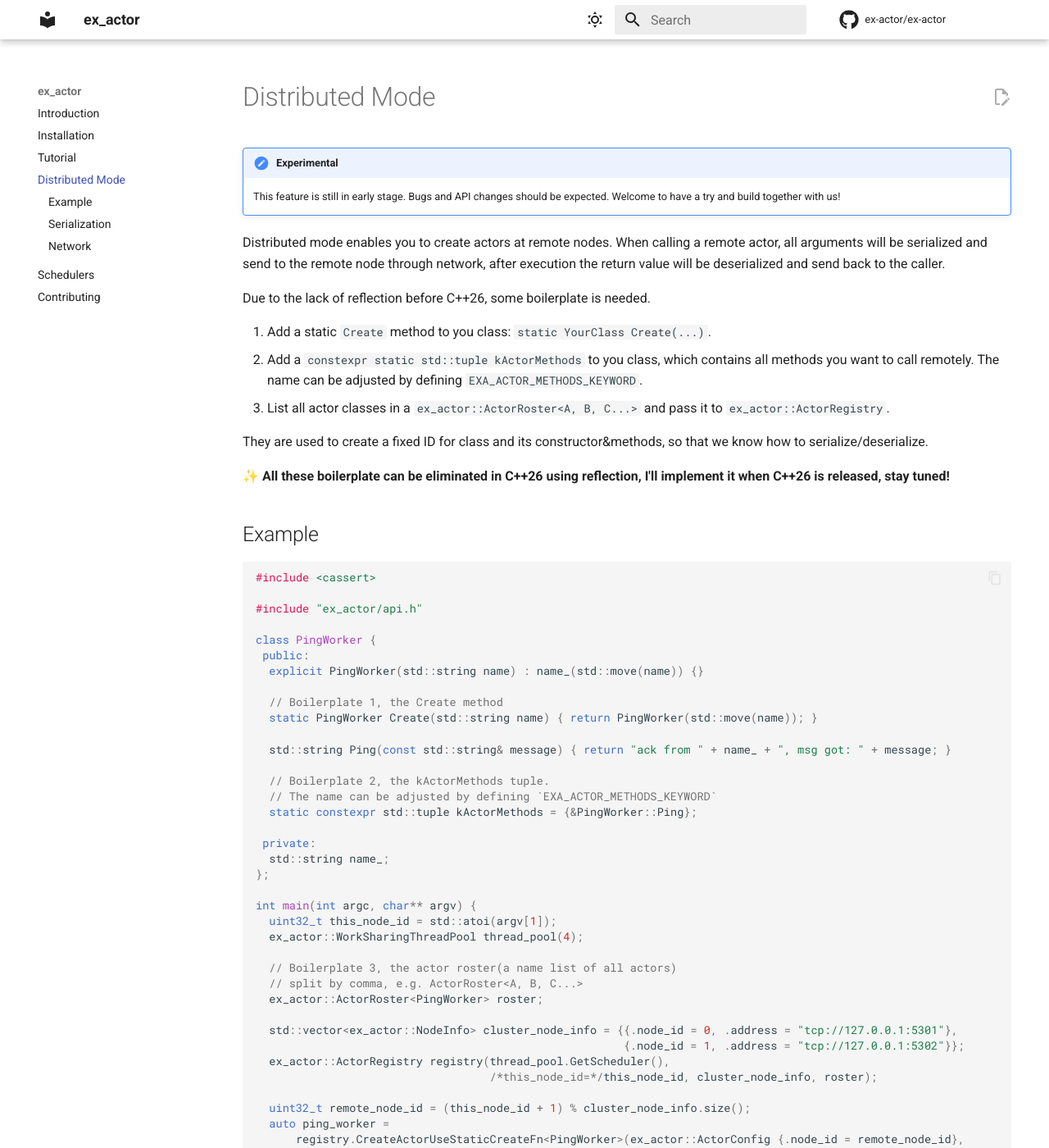
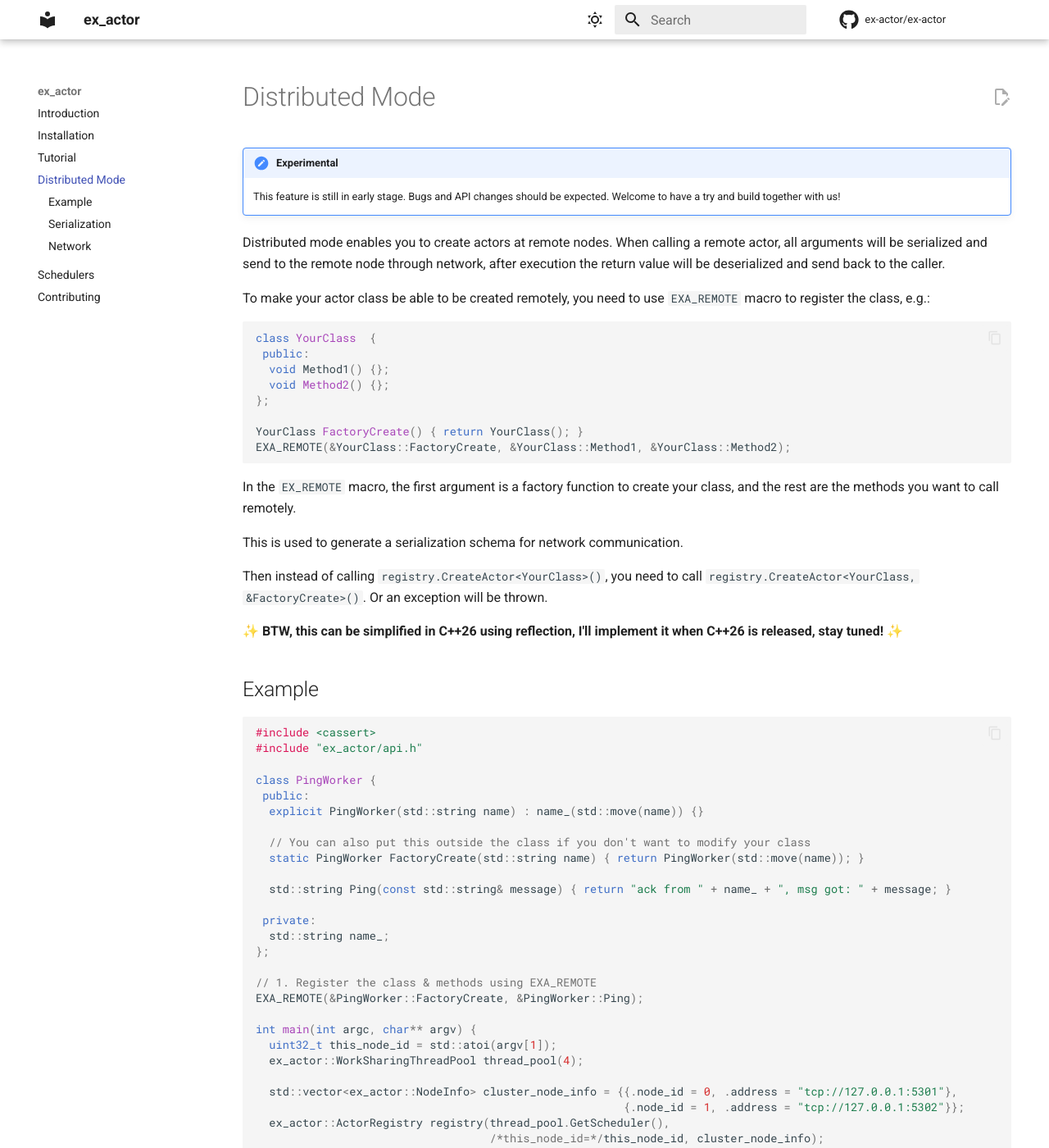
Before and after one commit to ex-actor/ex-actor, an MkDocs documentation site: the page built from docs/contents/distributed_mode.md, in a window 1280 px wide and 1400 px high. Shown: the whole window at 82% size. Built offline with MkDocs 1.6.1 and Material for MkDocs 9.7.7, drawn with Linux system fonts in a browser that asks for light colours; comment, search, counter and statistics services are not loaded; some of the changed text lies outside the part shown.

````diff
--- a/docs/contents/distributed_mode.md
+++ b/docs/contents/distributed_mode.md
@@ -9,59 +9,65 @@ Distributed mode enables you to create actors at remote nodes. When calling a re
 serialized and send to the remote node through network, after execution the return value will be deserialized and send
 back to the caller.
 
-Due to the lack of reflection before C++26, some boilerplate is needed.
+To make your actor class be able to be created remotely, you need to use `EXA_REMOTE` macro to register the class, e.g.:
 
-1. Add a static `Create` method to you class: `static YourClass Create(...)`.
-2. Add a `constexpr static std::tuple kActorMethods` to you class, which contains all methods you want to call remotely.
-The name can be adjusted by defining `EXA_ACTOR_METHODS_KEYWORD`.
-3. List all actor classes in a `ex_actor::ActorRoster<A, B, C...>` and pass it to `ex_actor::ActorRegistry`.
+```cpp
+class YourClass  {
+ public:
+  void Method1() {};
+  void Method2() {};
+};
 
-They are used to create a fixed ID for class and its constructor&methods, so that we know how to serialize/deserialize.
+YourClass FactoryCreate() { return YourClass(); }
+EXA_REMOTE(&YourClass::FactoryCreate, &YourClass::Method1, &YourClass::Method2);
+```
 
-**✨ All these boilerplate can be eliminated in C++26 using reflection, I'll implement it when C++26 is released, stay tuned!**
+In the `EX_REMOTE` macro, the first argument is a factory function to create your class, and the rest are the methods you want to call remotely.
+
+This is used to generate a serialization schema for network communication.
+
+Then instead of calling `registry.CreateActor<YourClass>()`, you need to call `registry.CreateActor<YourClass, &FactoryCreate>()`. Or an exception will be thrown.
+
+✨ **BTW, this can be simplified in C++26 using reflection, I'll implement it when C++26 is released, stay tuned!** ✨
 
 ## Example
 
 <!-- doc test start, wrapper_script: test/multi_process_test.sh -->
 ```cpp
 #include <cassert>
-
 #include "ex_actor/api.h"
 
 class PingWorker {
  public:
   explicit PingWorker(std::string name) : name_(std::move(name)) {}
 
-  // Boilerplate 1, the Create method
-  static PingWorker Create(std::string name) { return PingWorker(std::move(name)); }
+  // You can also put this outside the class if you don't want to modify your class
+  static PingWorker FactoryCreate(std::string name) { return PingWorker(std::move(name)); }
 
   std::string Ping(const std::string& message) { return "ack from " + name_ + ", msg got: " + message; }
-
-  // Boilerplate 2, the kActorMethods tuple.
-  // The name can be adjusted by defining `EXA_ACTOR_METHODS_KEYWORD`
-  static constexpr std::tuple kActorMethods = {&PingWorker::Ping};
 
  private:
   std::string name_;
 };
 
+// 1. Register the class & methods using EXA_REMOTE
+EXA_REMOTE(&PingWorker::FactoryCreate, &PingWorker::Ping);
+
 int main(int argc, char** argv) {
   uint32_t this_node_id = std::atoi(argv[1]);
   ex_actor::WorkSharingThreadPool thread_pool(4);
 
-  // Boilerplate 3, the actor roster(a name list of all actors)
-  // split by comma, e.g. ActorRoster<A, B, C...>
-  ex_actor::ActorRoster<PingWorker> roster;
-
   std::vector<ex_actor::NodeInfo> cluster_node_info = {{.node_id = 0, .address = "tcp://127.0.0.1:5301"},
                                                        {.node_id = 1, .address = "tcp://127.0.0.1:5302"}};
   ex_actor::ActorRegistry registry(thread_pool.GetScheduler(),
-                                   /*this_node_id=*/this_node_id, cluster_node_info, roster);
+                                   /*this_node_id=*/this_node_id, cluster_node_info);
 
   uint32_t remote_node_id = (this_node_id + 1) % cluster_node_info.size();
-  auto ping_worker =
-      registry.CreateActorUseStaticCreateFn<PingWorker>(ex_actor::ActorConfig {.node_id = remote_node_id},
-                                                        /*name=*/"Alice");
+
+  // 2. Specify the factory function in registry.CreateActor
+  auto ping_worker = registry.CreateActor<PingWorker, &PingWorker::FactoryCreate>(
+      ex_actor::ActorConfig {.node_id = remote_node_id}, /*name=*/"Alice"
+  );
   auto ping = ping_worker.Send<&PingWorker::Ping>("hello");
   auto [ping_res] = stdexec::sync_wait(std::move(ping)).value();
   assert(ping_res == "ack from Alice, msg got: hello");
````
Also changed, not shown: 14 other files.
